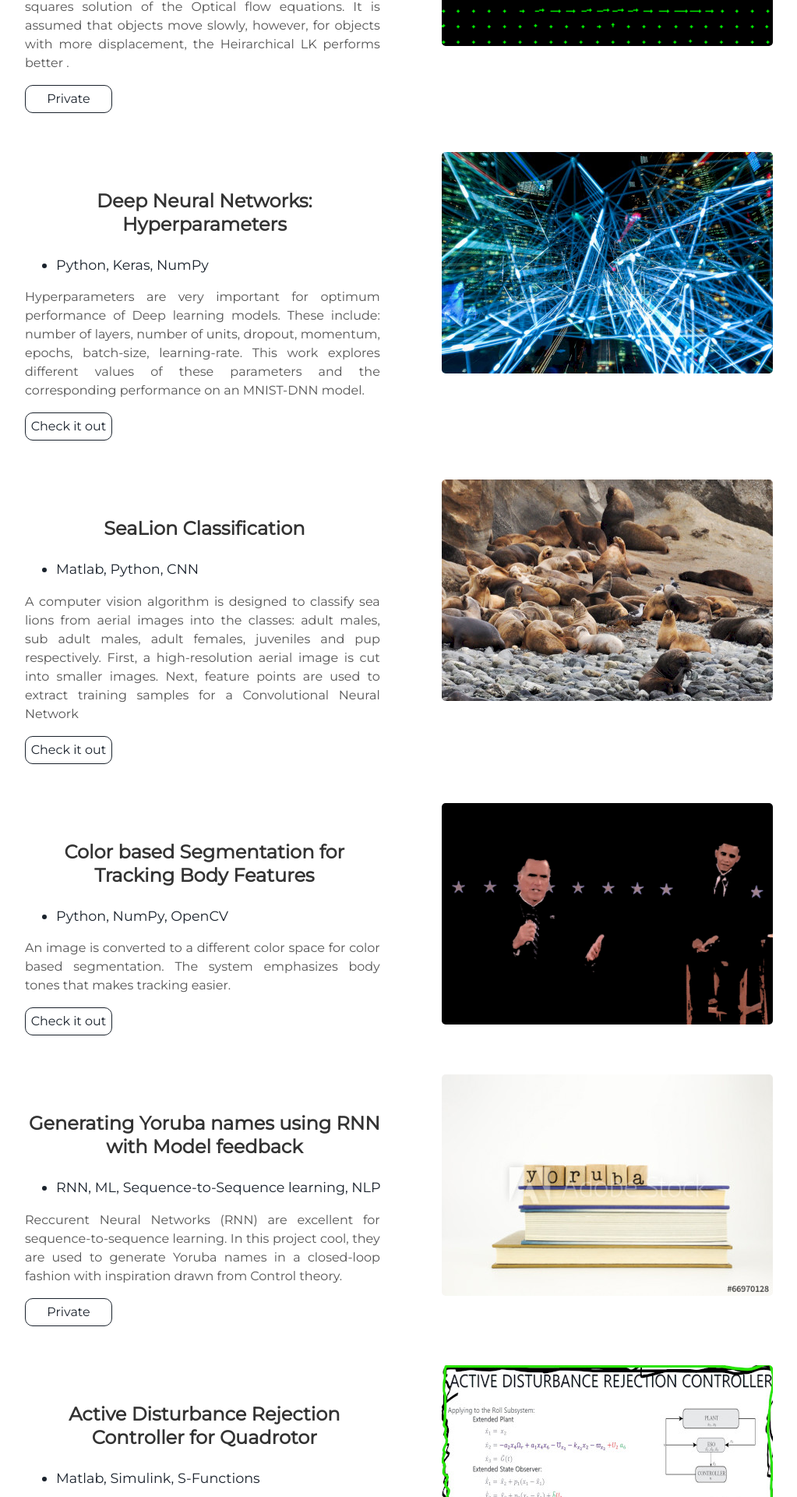
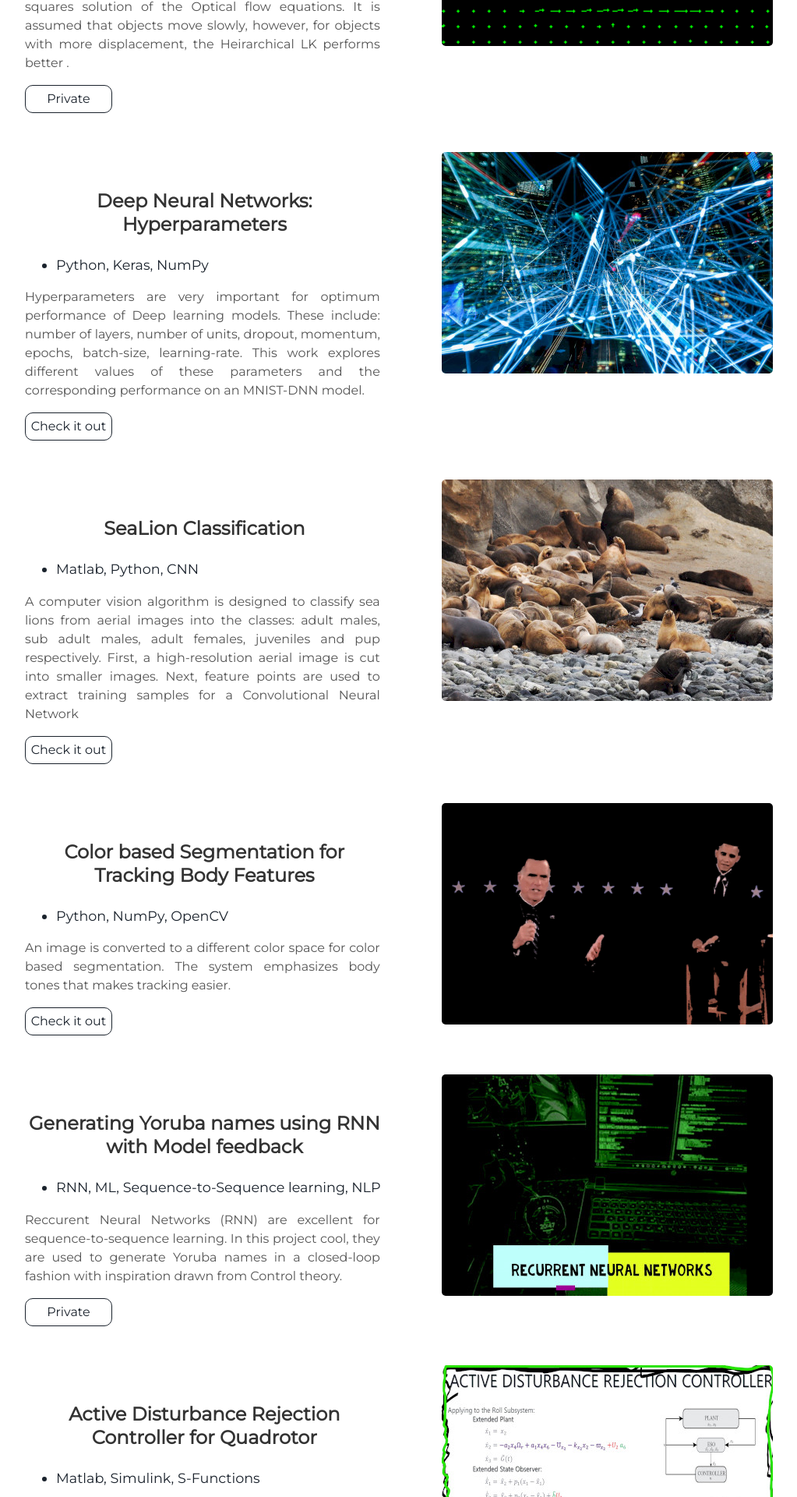
Before and after one commit to kbmajeed/kbmajeed.github.io, a Jekyll site: the page built from index.html, in a window 1280 px wide. Shown: the part 4480-6400 px from the top of the page at 78% size, without its empty margins (128-1151 px from the left). Built offline with Jekyll 4.4.1, drawn with Linux system fonts in a browser that asks for light colours.

Commit message:
Update projects.html

```diff
--- a/_includes/projects.html
+++ b/_includes/projects.html
@@ -179,7 +179,7 @@
 
 <div class="user-projects">
   <div class="images-right">
-    <img alt="mountains" src="{{ "/assets/img/yoruba.jpg" | prepend: site.baseurl }}" />
+    <img alt="mountains" src="{{ "/assets/img/rnn.jpg" | prepend: site.baseurl }}" />
   </div>
   <div class="contents">
     <h3 align="center"> Generating Yoruba names using RNN with Model feedback </h3>
@@ -258,7 +258,7 @@
 
 <div class="user-projects">
   <div class="images-right">
-    <img alt="mountains" src="{{ "/assets/img/hdr.png" | prepend: site.baseurl }}" />
+    <img alt="mountains" src="{{ "/assets/img/hdr_blend.png" | prepend: site.baseurl }}" />
   </div>
   <div class="contents">
     <h3 align="center"> High Dynamic Range Imaging </h3>
@@ -307,7 +307,7 @@
 
 <div class="user-projects">
   <div class="images-right">
-    <img alt="mountains" src="{{ "/assets/img/Presentation2.png" | prepend: site.baseurl }}" />
+    <img alt="mountains" src="{{ "/assets/img/image_blend.png" | prepend: site.baseurl }}" />
   </div>
   <div class="contents">
     <h3 align="center"> Image Blending using Gaussian Pyramids </h3>
```
